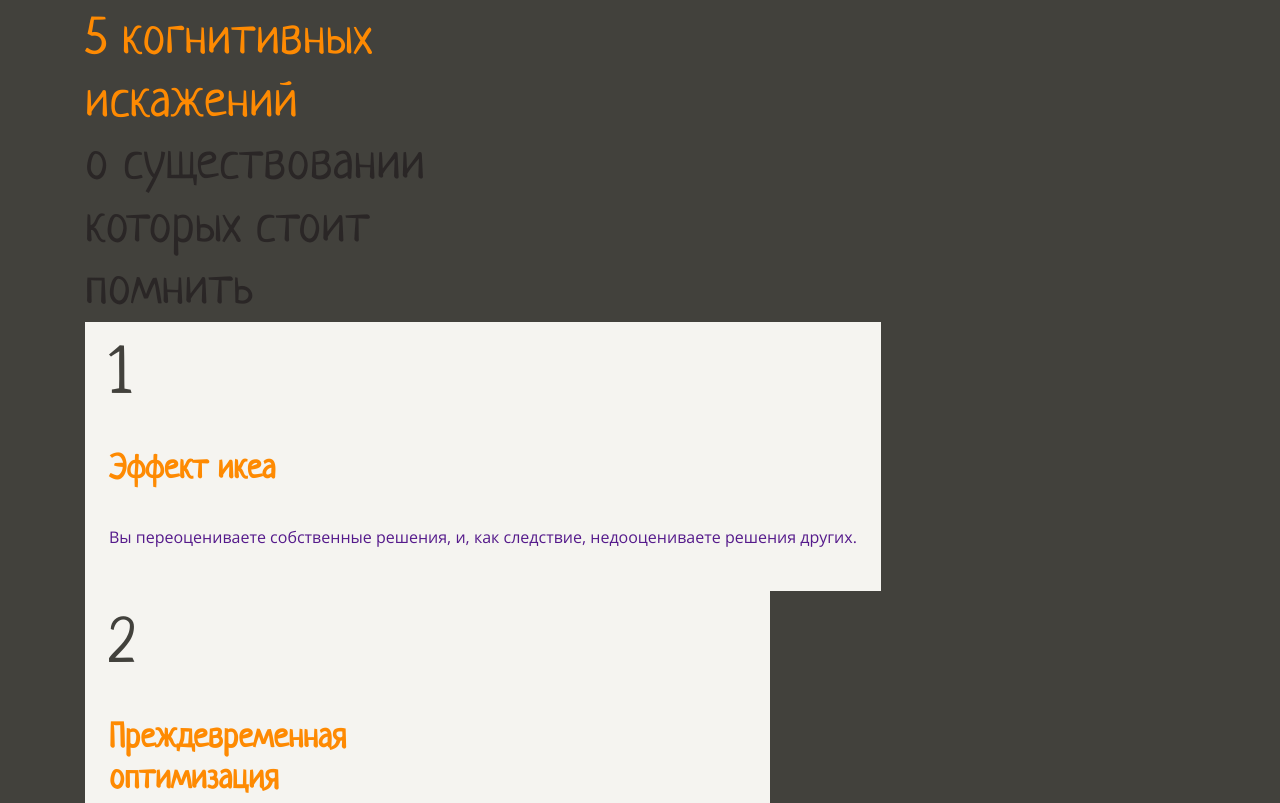
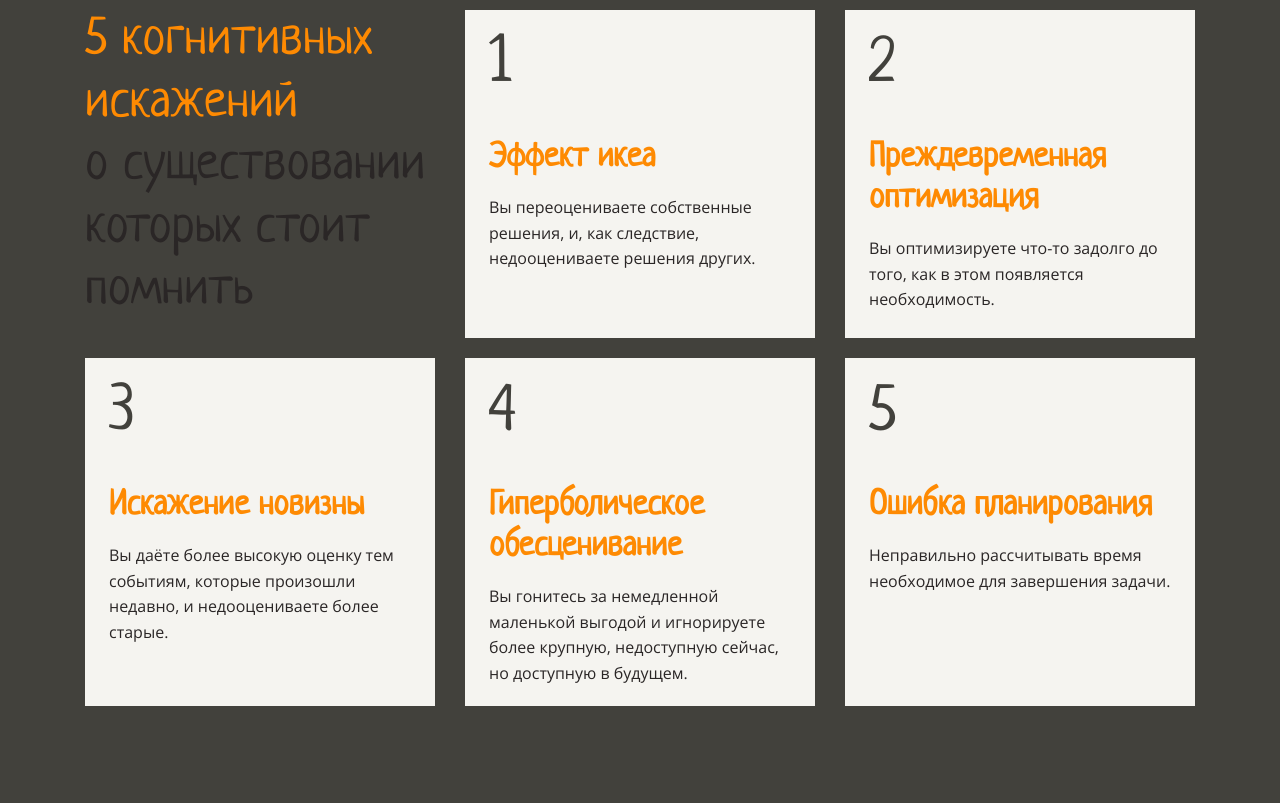
Before and after one commit to deputatov/layout-designer-project-lvl1, a website: page src/index.html in a window 1280 px wide. Shown: the part 1960-2763 px from the top of the page. Drawn offline with Linux system fonts and the light colour scheme.

Commit message:
Add stage 5

```diff
--- a/src/index.html
+++ b/src/index.html
@@ -67,14 +67,14 @@
       <div class="container-p d-flex justify-center">
         <section class="pt-200">
           <nav>
-            <h1 class="card-header">
+            <h1 class="card-header row-1">
               <span class="highlight">5 когнитивных</span><br />
               <span class="highlight">искажений</span><br />
               о существовании<br />
               которых стоит<br />
               помнить
             </h1>
-            <a href="" class="card">
+            <a href="" class="card row-1">
               <h1 class="number-header">1</h1>
               <h3>Эффект икеа</h3>
               <p>
@@ -82,7 +82,7 @@
                 недооцениваете решения других.
               </p>
             </a>
-            <a href="" class="card">
+            <a href="" class="card row-1">
               <h1 class="number-header">2</h1>
               <h3>
                 Преждевременная<br />
@@ -93,7 +93,7 @@
                 необходимость.
               </p>
             </a>
-            <a href="" class="card">
+            <a href="" class="card row-2">
               <h1 class="number-header">3</h1>
               <h3>Искажение новизны</h3>
               <p>
@@ -101,7 +101,7 @@
                 недавно, и недооцениваете более старые.
               </p>
             </a>
-            <a href="" class="card">
+            <a href="" class="card row-2">
               <h1 class="number-header">4</h1>
               <h3>
                 Гиперболическое<br />
@@ -112,7 +112,7 @@
                 крупную, недоступную сейчас, но доступную в будущем.
               </p>
             </a>
-            <a href="" class="card">
+            <a href="" class="card row-2">
               <h1 class="number-header">5</h1>
               <h3>Ошибка планирования</h3>
               <p>
--- a/src/styles/style.css
+++ b/src/styles/style.css
@@ -225,6 +225,9 @@ nav {
 
 .card {
   display: block;
+  box-sizing: border-box;
+  width: 350px;
+
   padding: 24px;
 
   text-decoration: none;
@@ -242,6 +245,37 @@ nav {
   line-height: 1em;
 }
 
-nav > a > h3 {
+nav a h3 {
+  margin: 0;
+
   color: var(--main);
 }
+
+nav a p {
+  color: var(--dark);
+}
+
+.row-1 {
+  height: 328px;
+}
+
+.row-2 {
+  height: 348px;
+  margin-top: 20px;
+}
+
+.card:hover {
+  background-color: var(--hover-main);
+}
+
+.card:hover h1 {
+  color: var(--white);
+}
+
+.card:hover h3 {
+  color: var(--white);
+}
+
+.card:hover p {
+  color: var(--white);
+}
```
